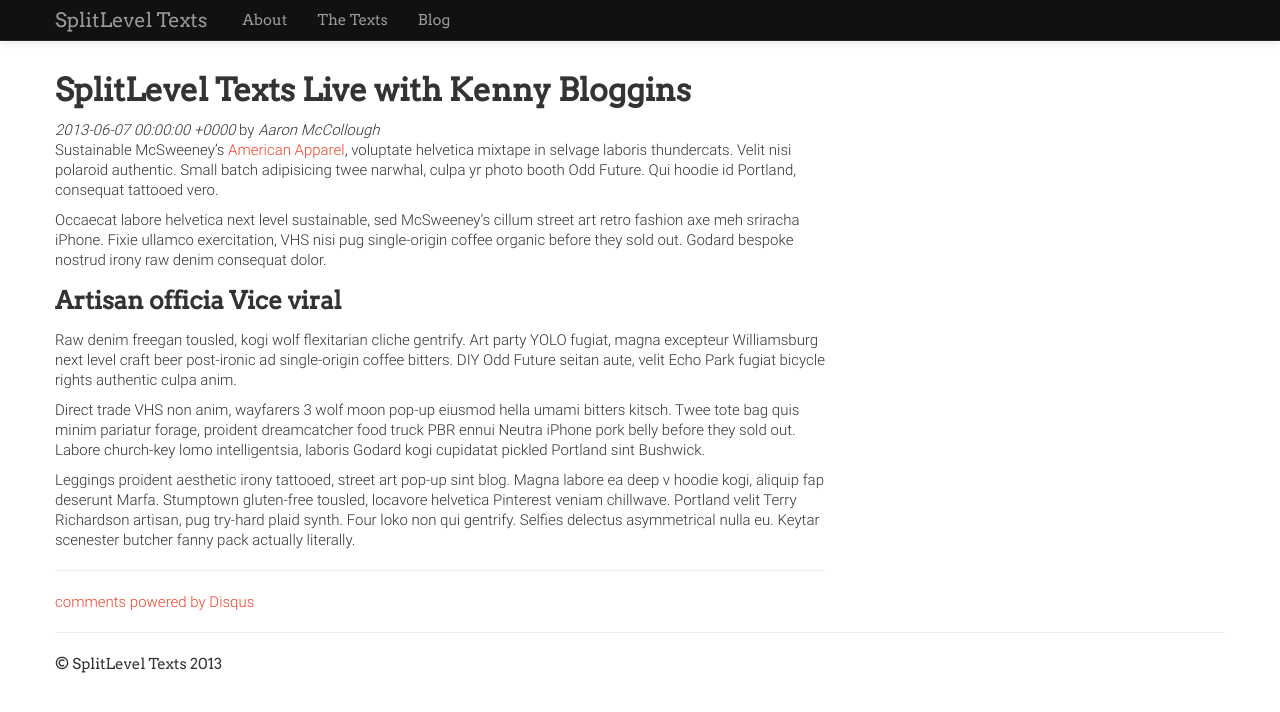
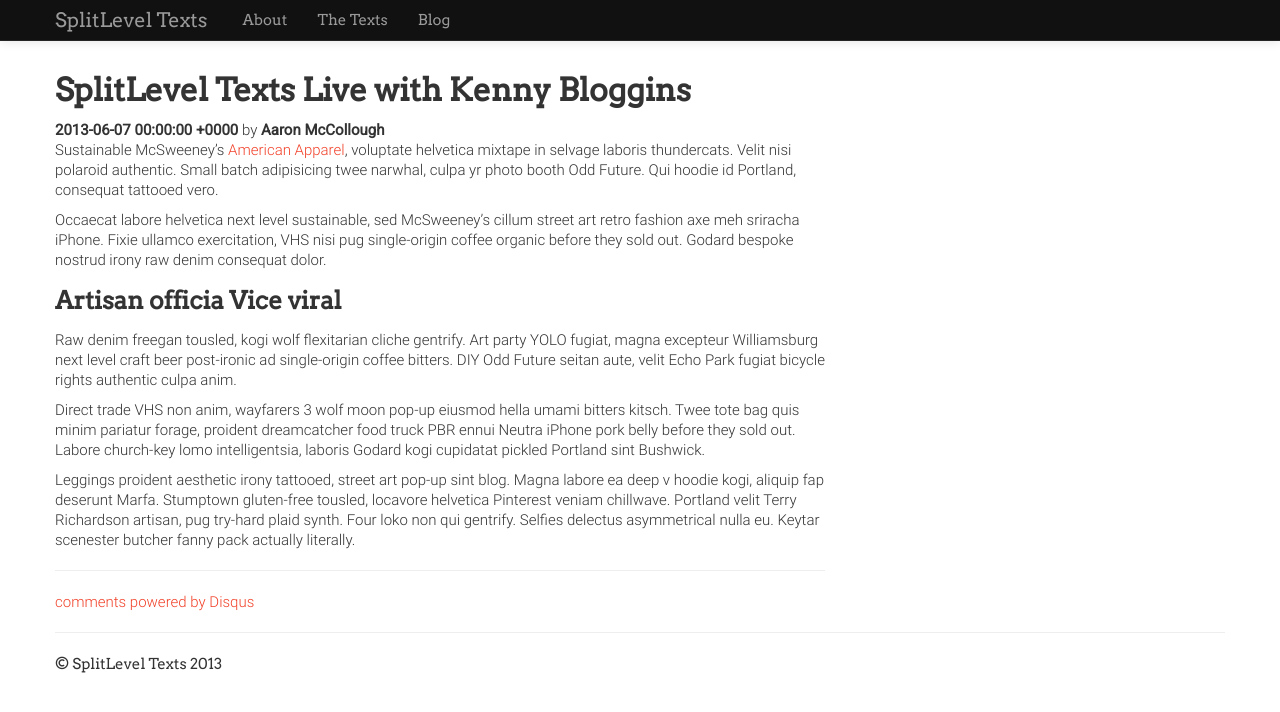
Before and after one commit to splitleveltexts/splitleveltexts.github.io, a Jekyll site: the page built from _posts/2013-06-07-splitlevel-texts-live-with-kenny-bloggins.md, in a window 1280 px wide. Shown: the top 712 px of the page. Built offline with Jekyll 4.4.1, drawn with Linux system fonts in a browser that asks for light colours; some web fonts are replaced; comment, search, counter and statistics services are not loaded.

Commit message:
Update post.html

```diff
--- a/_layouts/post.html
+++ b/_layouts/post.html
@@ -6,10 +6,10 @@ blog: active
 		<div class="span8 single">
 			<h2>{{ page.title }}</h2>
 			<info datetime="{{ page.date }}">
-				<em>{{ page.date }}</em>
+				<strong>{{ page.date }}</strong>
 			</info>
 			<info>
-				by <em>{{ page.author }}</em>
+				by <strong>{{ page.author }}</strong>
 			</info>
 			<!-- Post content -->
 			<div class="postbody">
```
